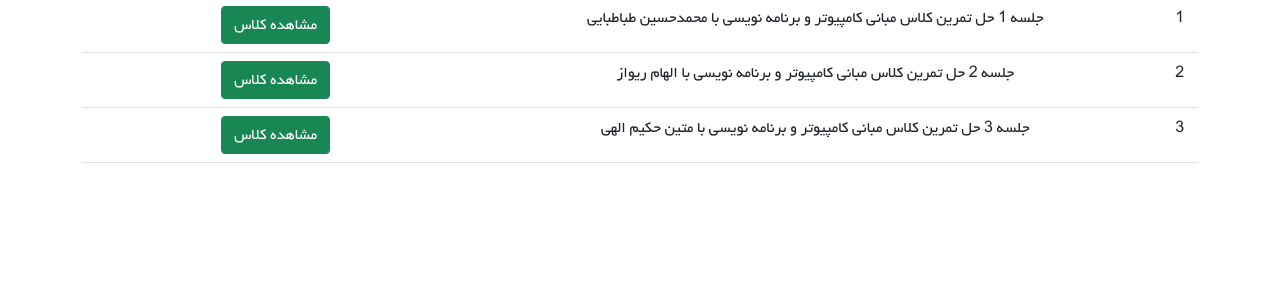
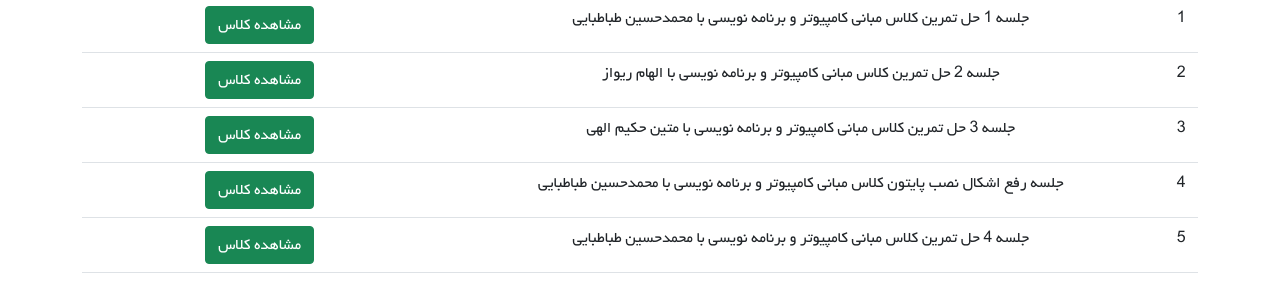
Before and after one commit to mtabatabaeifard/focp-1402, a plain HTML site: page recordings.html in a window 1280 px wide. Shown: the part 175-478 px from the top of the page. Drawn offline with nearby package versions, Linux system fonts and the light colour scheme.

Commit message:
Update recordings.html

```diff
--- a/recordings.html
+++ b/recordings.html
@@ -139,6 +139,47 @@
               </button>
             </td>
           </tr>
+
+          <tr>
+            <td>4</td>
+            <td>
+              جلسه رفع اشکال نصب پایتون کلاس مبانی کامپیوتر و برنامه نویسی با محمدحسین طباطبایی
+            </td>
+            <td>
+              <button
+                type="button"
+                class="btn btn-success"
+                onclick=" window.open(
+                'https://vc.itshirazu.ir/playback/presentation/2.3/3a82faf266e025e400e4903f42e89f5601628931-1699881649882'
+                ,
+                '_blank'
+              ); "
+              >
+                مشاهده کلاس
+              </button>
+            </td>
+          </tr>
+
+          <tr>
+            <td>5</td>
+            <td>
+              جلسه 4 حل تمرین کلاس مبانی کامپیوتر و برنامه نویسی با محمدحسین طباطبایی
+            </td>
+            <td>
+              <button
+                type="button"
+                class="btn btn-success"
+                onclick=" window.open(
+                'https://vc.itshirazu.ir/playback/presentation/2.3/3a82faf266e025e400e4903f42e89f5601628931-1700128294885'
+                ,
+                '_blank'
+              ); "
+              >
+                مشاهده کلاس
+              </button>
+            </td>
+          </tr>
+
         </tbody>
       </table>
     </section>
```
